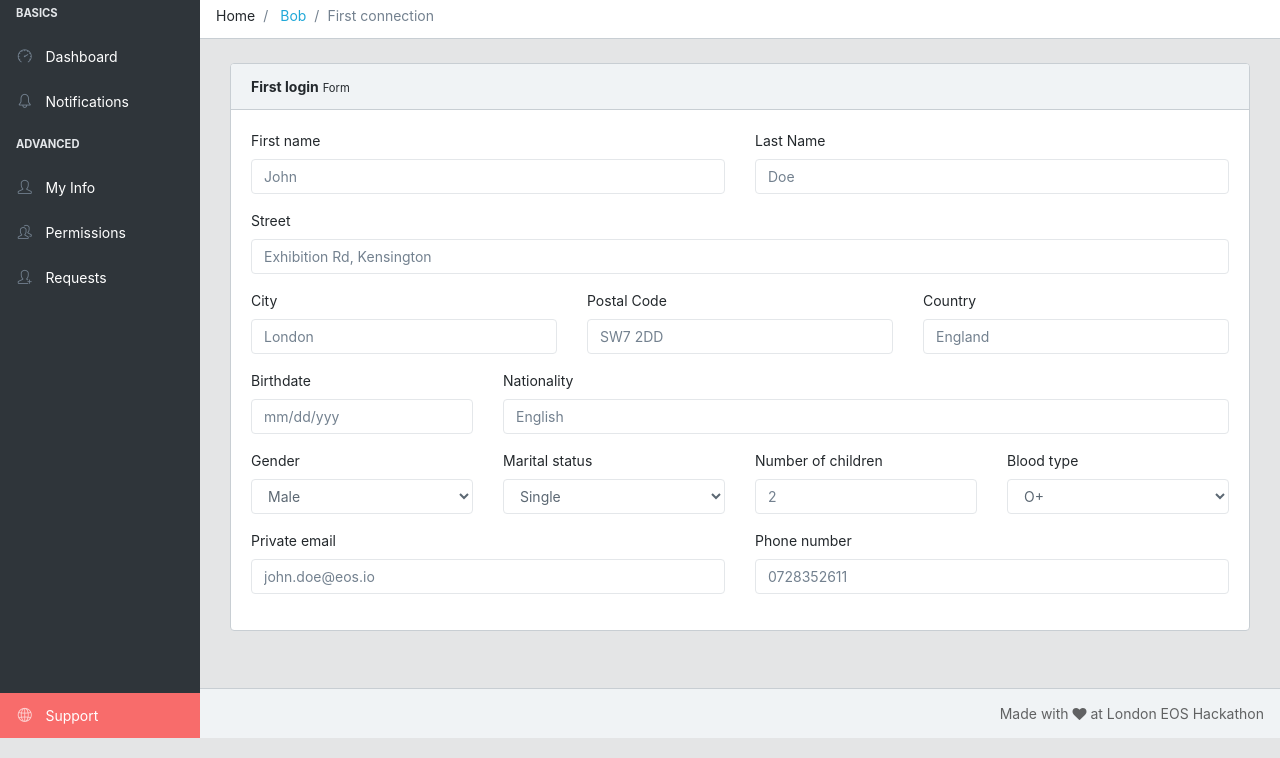
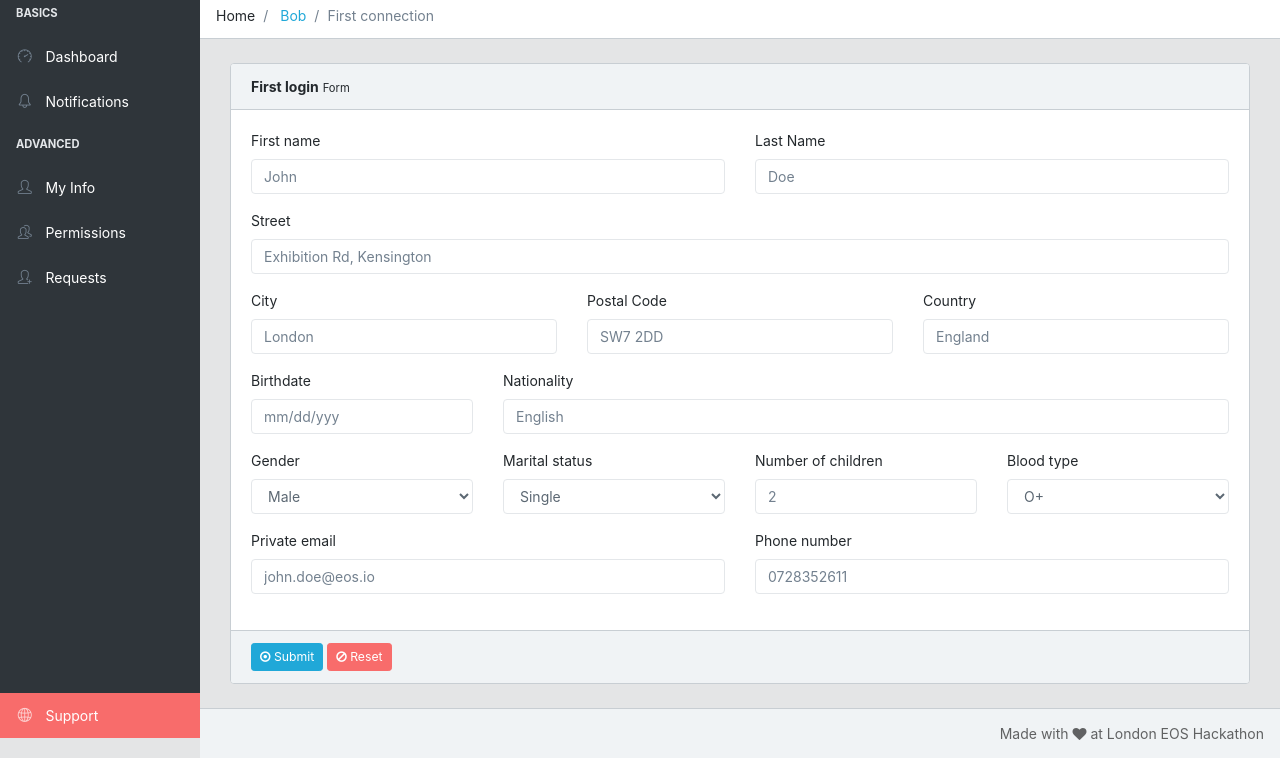
Before and after one commit to hugoroussel/satellite, a website: page app/public/firstlog.html in a window 1280 px wide. Shown: the part 62-820 px from the top of the page. Drawn offline with Linux system fonts and the light colour scheme.

Commit message:
Adds submit and reset buttons

```diff
--- a/app/public/firstlog.html
+++ b/app/public/firstlog.html
@@ -201,7 +201,14 @@
                                         </div>
                                     </form>
                                 </div>
+                                <div class="card-footer">
+                                    <button class="btn btn-sm btn-primary" type="submit">
+                                      <i class="fa fa-dot-circle-o"></i> Submit</button>
+                                    <button class="btn btn-sm btn-danger" type="reset">
+                                      <i class="fa fa-ban"></i> Reset</button>
+                                  </div>
                             </div>
+
                         </div>
                         <!-- /.col-->
 
```
